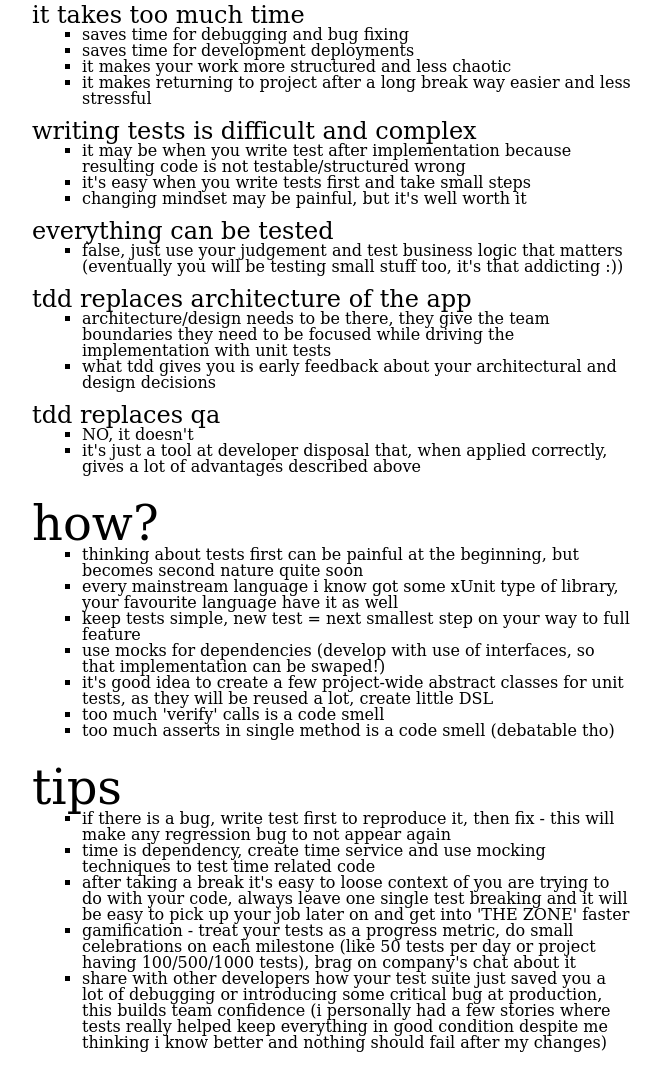
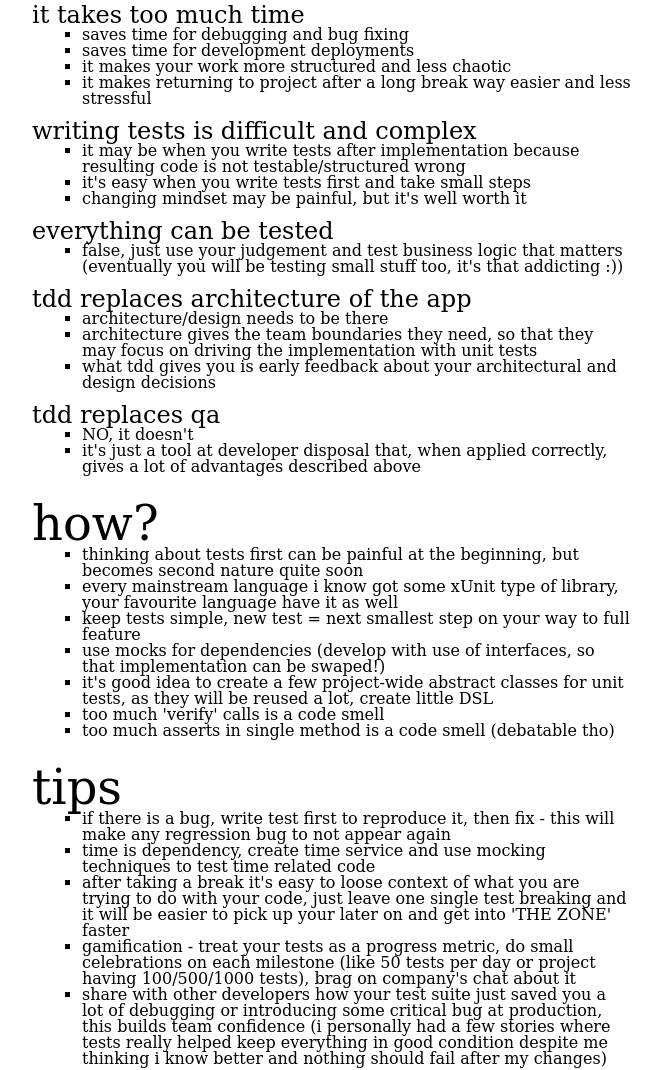
Before and after one commit to prozz/tdd-slides, a plain HTML site: page index.html in a window 1280 px wide. Shown: the part 895-1965 px from the top of the page, without its empty margins (308-969 px from the left). Drawn offline with nearby package versions, Linux system fonts and the light colour scheme.

Commit message:
english fixes

```diff
--- a/index.html
+++ b/index.html
@@ -17,7 +17,7 @@
 
   <h2 id="why-1" class="content slide">why?</h2>
   <ul class="list">
-    <li>developer memory is not good to keep all requirements at once</li>
+    <li>no developer is able to keep all requirements in memory</li>
     <li>eventually bugs will slip into the code</li>
     <li>test won’t fail without reason</li>
   </ul>
@@ -59,7 +59,7 @@
 
   <h3 id="myths-2" class="content slide">writing tests is difficult and complex</h3>
   <ul class="list">
-    <li>it may be when you write test after implementation because resulting code is not testable/structured wrong</li>
+    <li>it may be when you write tests after implementation because resulting code is not testable/structured wrong</li>
     <li>it's easy when you write tests first and take small steps</li>
     <li>changing mindset may be painful, but it's well worth it</li>
   </ul>
@@ -71,7 +71,8 @@
 
   <h3 id="myths-4" class="content slide">tdd replaces architecture of the app</h3>
   <ul class="list">
-    <li>architecture/design needs to be there, they give the team boundaries they need to be focused while driving the implementation with unit tests</li>
+    <li>architecture/design needs to be there</li>
+    <li>architecture gives the team boundaries they need, so that they may focus on driving the implementation with unit tests</li>
     <li>what tdd gives you is early feedback about your architectural and design decisions</li>
   </ul>
 
@@ -96,7 +97,7 @@
   <ul class="list">
     <li> if there is a bug, write test first to reproduce it, then fix - this will make any regression bug to not appear again</li>
     <li> time is dependency, create time service and use mocking techniques to test time related code</li>
-    <li> after taking a break it's easy to loose context of you are trying to do with your code, always leave one single test breaking and it will be easy to pick up your job later on and get into 'THE ZONE' faster</li>
+    <li> after taking a break it's easy to loose context of what you are trying to do with your code, just leave one single test breaking and it will be easier to pick up your later on and get into 'THE ZONE' faster</li>
     <li> gamification - treat your tests as a progress metric, do small celebrations on each milestone (like 50 tests per day or project having 100/500/1000 tests), brag on company's chat about it</li>
     <li> share with other developers how your test suite just saved you a lot of debugging or introducing some critical bug at production, this builds team confidence (i personally had a few stories where tests really helped keep everything in good condition despite me thinking i know better and nothing should fail after my changes)</li>
   </ul>
```
